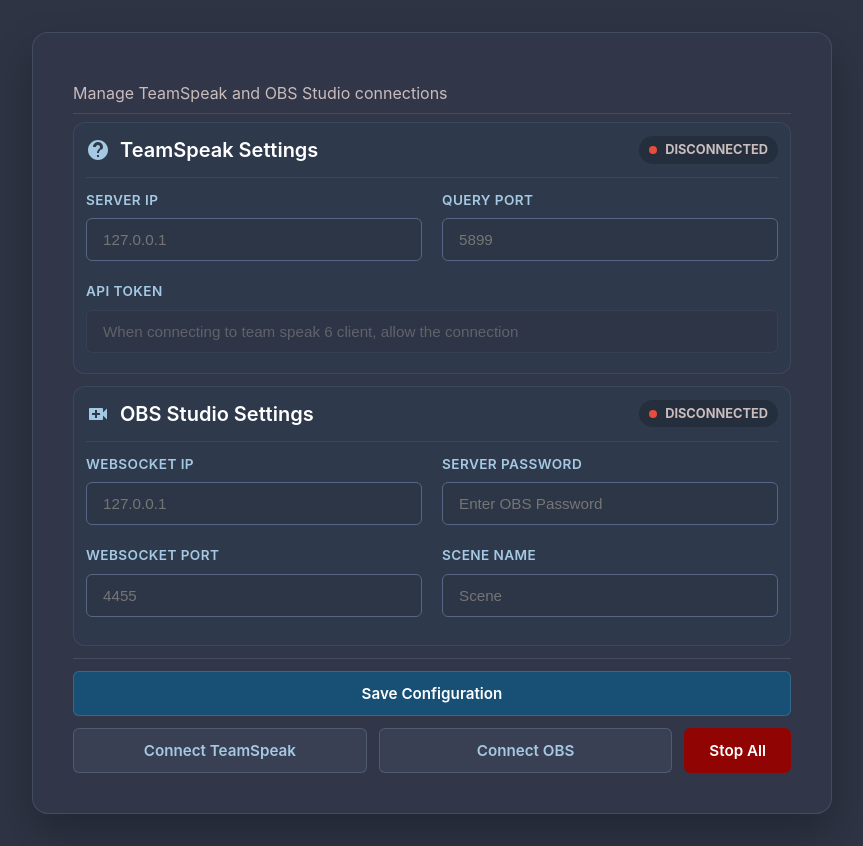
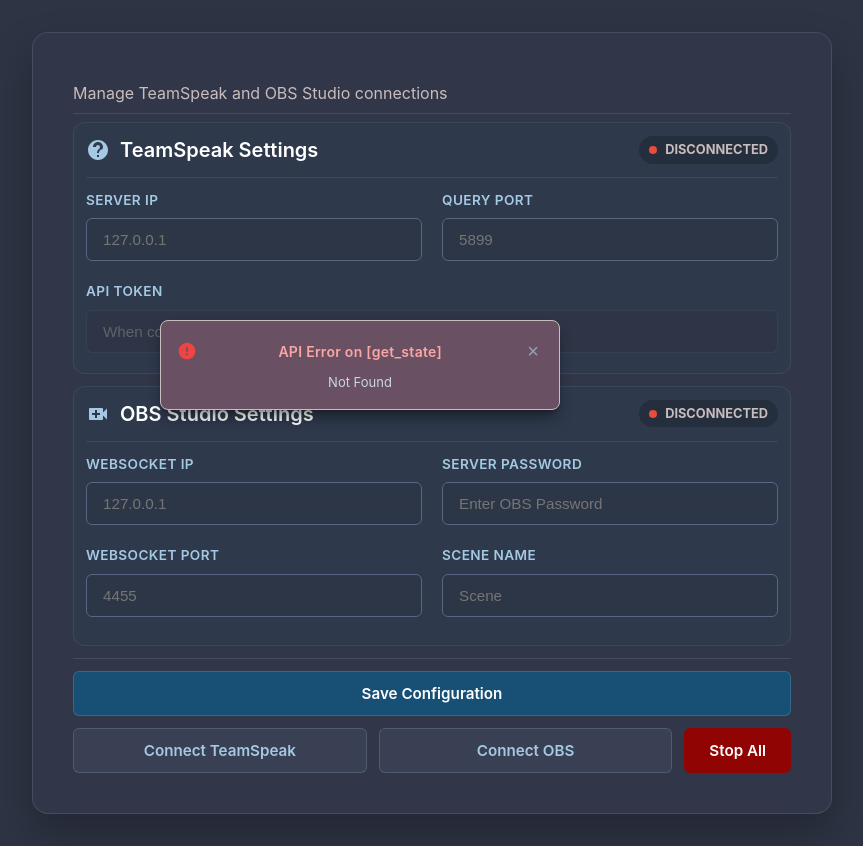
Before and after one commit to NightKey/ts6-obs-bridge, a Python web app: template src/modules/WebUI/templates/index.html in a window 1280 px wide. Shown: the whole page, without its empty margins (208-1071 px from the left). Run offline with Jinja, Linux system fonts and the light colour scheme; the template is opened without the code that fills it, so the values that code supplies are empty.

Commit message:
Fixed Team Speak connection error and UI cleanup

```diff
--- a/src/modules/TeamSpeak/TeamSpeak6Connector.py
+++ b/src/modules/TeamSpeak/TeamSpeak6Connector.py
@@ -90,7 +90,8 @@ class TeamSpeak6Connector:
         self.logger.debug("Authenticated")
         self.logger.trace(f"Response: {response}")
         self.websocket = websocket
-        await self.load_clients_present(response["payload"]["connections"][0]["clientId"],  response["payload"]["connections"][0]["clientInfos"])
+        if len(response["payload"]["connections"]) > 0:
+            await self.load_clients_present(response["payload"]["connections"][0]["clientId"],  response["payload"]["connections"][0]["clientInfos"])
         self.logger.debug(f"User id: {self.user.id}")
 
         create_task(self.receive_loop())
--- a/src/modules/WebUI/static/script.js
+++ b/src/modules/WebUI/static/script.js
@@ -9,7 +9,7 @@ async function apiFetch(endpoint, options = {}) {
             const parser = new DOMParser();
             const doc = parser.parseFromString(errorMessage, 'text/html');
 
-            var errorMessage = doc.body.textContent;
+            var errorMessage = doc.body.lastChild.data;
         }
         showError(errorMessage, `API Error on [${endpoint}]`);
         return null;
--- a/src/modules/WebUI/static/style.css
+++ b/src/modules/WebUI/static/style.css
@@ -252,43 +252,81 @@ label {
     transform: translateY(-1px);
 }
 
-/* Error Modal Windows Styling */
+/* Error Popup Core Styles */
 .error-popup-container {
     position: fixed;
-    top: 0; left: 0; width: 100%; height: 100%;
-    background-color: rgba(0, 0, 0, 0.6);
-    display: none; /* Controlled via script.js */
-    justify-content: center; align-items: center;
-    z-index: 9999;
-    backdrop-filter: blur(4px);
+    top: 40%;
+    right: 40%;
+    z-index: 1000;
+    max-width: 400px;
+    width: calc(100% - 48px);
+
+    /* Hidden by default, handles smooth transitions */
+    opacity: 0;
+    visibility: hidden;
+    transform: translateY(-20px);
+    transition: opacity 0.3s ease, transform 0.3s ease, visibility 0.3s;
+}
+
+/* Class added by JS to display the alert smoothly */
+.error-popup-container.show {
+    opacity: 1;
+    visibility: visible;
+    transform: translateY(0);
 }
 
 .error-popup-content {
-    background-color: var(--color-main-dark);
-    border: 2px solid var(--color-highlight);
-    border-radius: 12px;
-    width: 90%; max-width: 450px;
-    box-shadow: 0 20px 40px rgba(0,0,0,0.5);
-    overflow: hidden;
+    background-color: var(--color-special-dark);
+    border: 1px solid var(--color-special-light); /* Bright red border */
+    border-radius: 8px;
+    padding: 16px;
+    box-shadow: 0 10px 15px -3px rgba(0, 0, 0, 0.4), 0 4px 6px -4px rgba(0, 0, 0, 0.4);
 }
 
 .error-popup-header {
-    background-color: rgba(144, 5, 4, 0.15);
-    padding: 1rem 1.25rem;
-    display: flex; justify-content: space-between; align-items: center;
-    border-bottom: 1px solid rgba(144, 5, 4, 0.2);
+    display: flex;
+    justify-content: space-between;
+    align-items: center;
+    margin-bottom: 8px;
 }
 
 .error-icon-title {
-    display: flex; align-items: center; gap: 8px; color: var(--status-red);
+    display: flex;
+    align-items: center;
+    gap: 8px;
+    color: #fca5a5;
+}
+
+.error-icon-title h3 {
+    font-size: 14px;
+    font-weight: 600;
+    letter-spacing: 0.02em;
+}
+
+.error-icon {
+    color: #ef4444;
 }
 
 .error-close-btn {
-    background: none; border: none; color: var(--text-muted); font-size: 1.5rem; cursor: pointer;
+    background: none;
+    border: none;
+    color: #94a3b8;
+    font-size: 20px;
+    cursor: pointer;
+    line-height: 1;
+    padding: 4px;
+    transition: color 0.15s ease;
+}
+
+.error-close-btn:hover {
+    color: #f8fafc;
 }
 
 .error-popup-body {
-    padding: 1.5rem; color: var(--color-special-light);
+    font-size: 13px;
+    line-height: 1.5;
+    text-align: center;
+    color: #cbd5e1; /* Clear readable description */
 }
 
 /* ==========================================================================
--- a/src/modules/WebUI/templates/index.html
+++ b/src/modules/WebUI/templates/index.html
@@ -104,10 +104,10 @@
     <div id="errorPopup" class="error-popup-container">
         <div class="error-popup-content">
             <div class="error-popup-header">
+                <svg class="error-icon" viewBox="0 0 24 24" width="20" height="20">
+                    <path fill="currentColor" d="M12 2C6.48 2 2 6.48 2 12s4.48 10 10 10 10-4.48 10-10S17.52 2 12 2zm1 15h-2v-2h2v2zm0-4h-2V7h2v6z"/>
+                </svg>
                 <div class="error-icon-title">
-                    <svg class="error-icon" viewBox="0 0 24 24" width="20" height="20">
-                        <path fill="currentColor" d="M12 2C6.48 2 2 6.48 2 12s4.48 10 10 10 10-4.48 10-10S17.52 2 12 2zm1 15h-2v-2h2v2zm0-4h-2V7h2v6z"/>
-                    </svg>
                     <h3 id="errorPopupTitle">Error</h3>
                 </div>
                 <button type="button" id="btnCloseError" class="error-close-btn" aria-label="Close warning">&times;</button>
```
